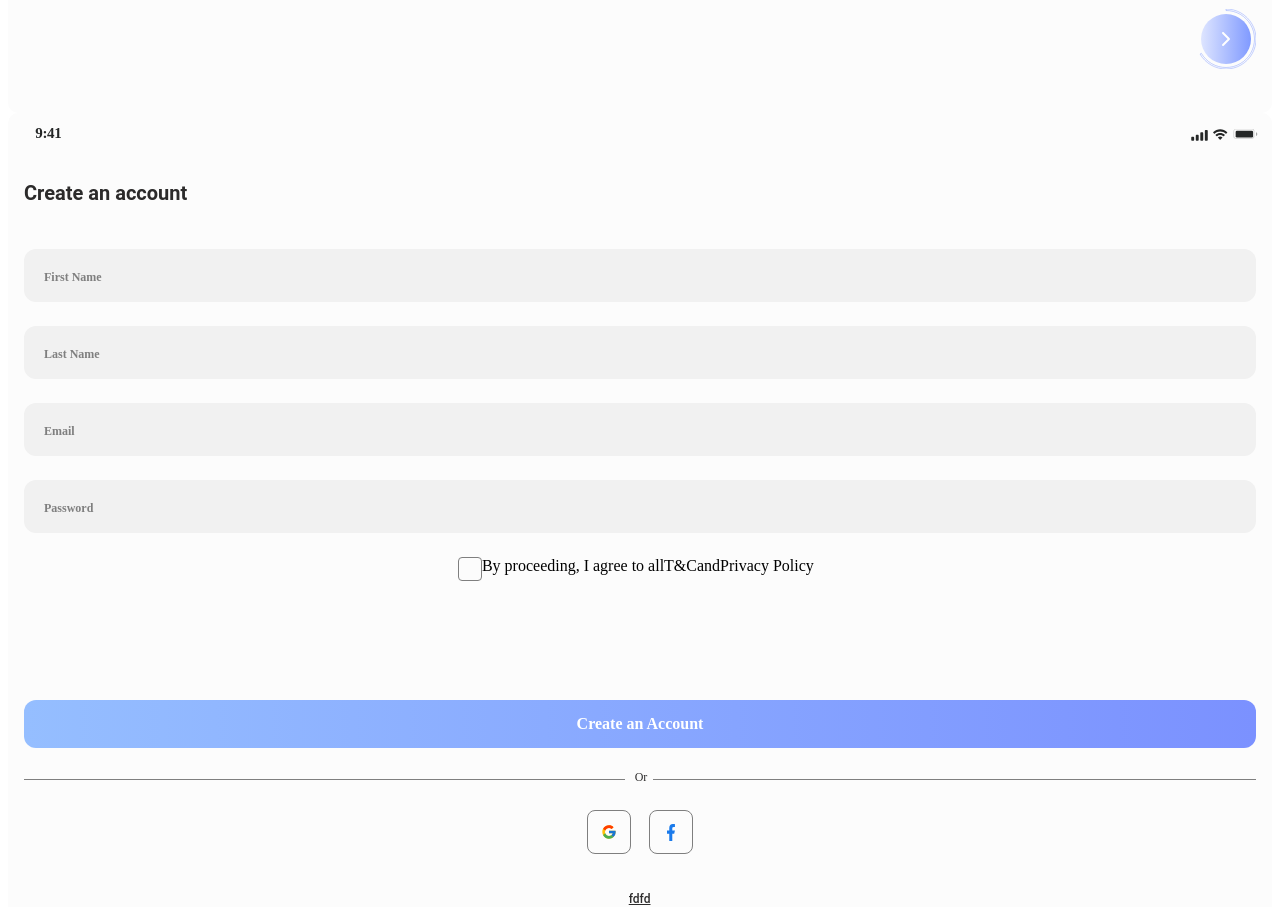
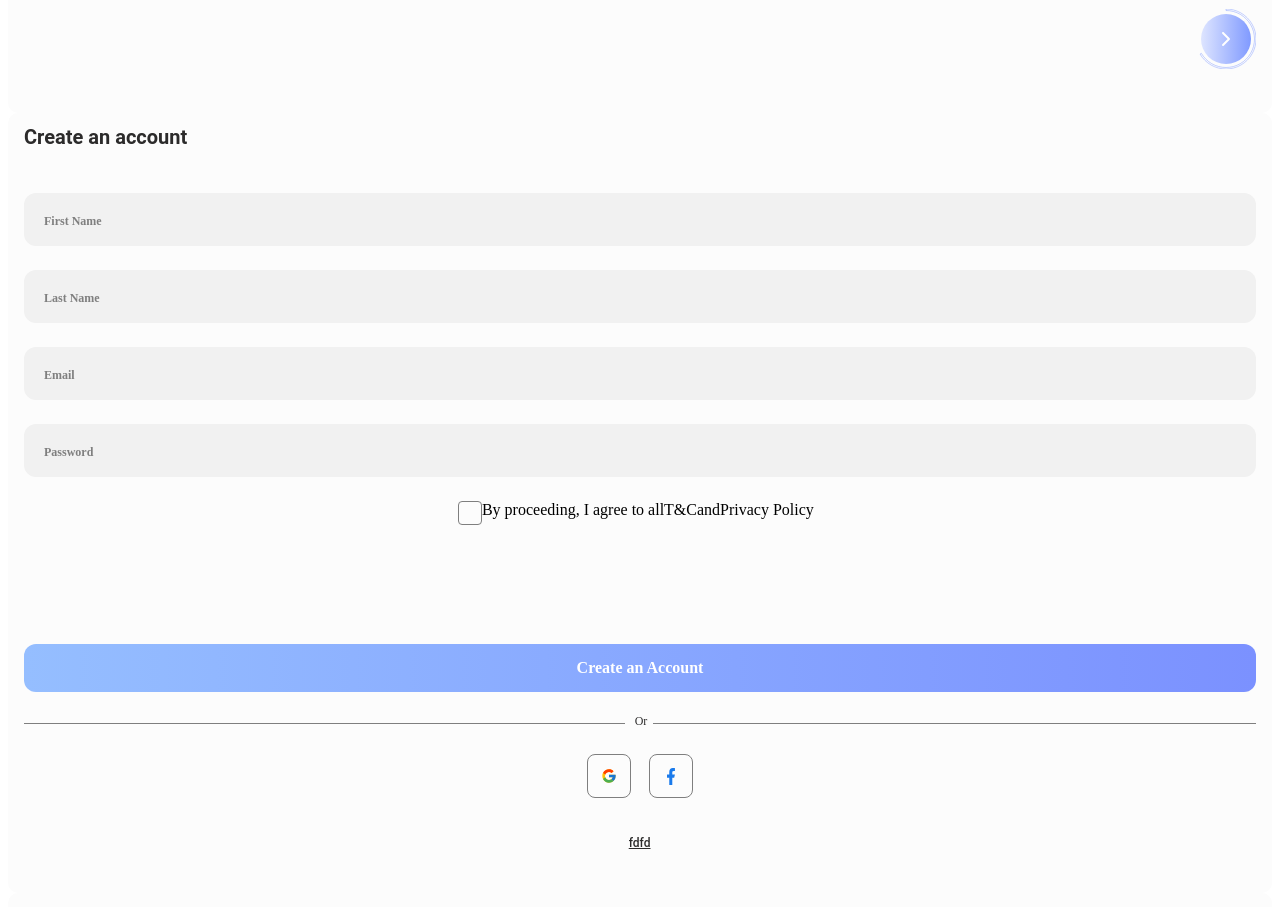
Before and after one commit to Ajdecoder/Dacoid_Assignment, a React (Vite) app: page / in a window 1280 px wide. Shown: the part 1340-2247 px from the top of the page. Built offline with nearby package versions, Linux system fonts and the light colour scheme.

Commit message:
bar removed

```diff
--- a/src/Components/androidLarge4.jsx
+++ b/src/Components/androidLarge4.jsx
@@ -9,18 +9,6 @@ import vectorIcon from "../assets/vectors/vector12_x2.svg";
 function AndroidLarge4() {
   return (
     <div className="android-large-4">
-      <div className="status">
-        <span className="time">9:41</span>
-        <div className="status-bar">
-          <img
-            className="cellular-connection"
-            src={cellularConnectionIcon}
-            alt="Cellular Connection"
-          />
-          <img className="wifi" src={wifiIcon} alt="Wi-Fi" />
-          <img className="battery" src={batteryIcon} alt="Battery" />
-        </div>
-      </div>
       <div className="create-an-account">Create an account</div>
       <div className="container-8">
         <span className="first-name">First Name</span>
```
